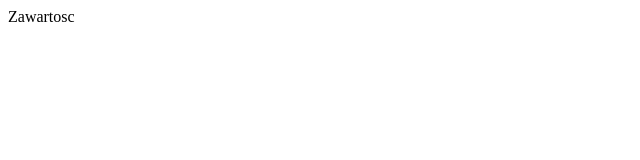
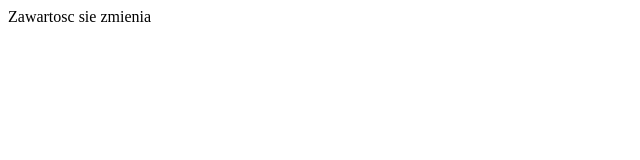
Before and after one commit to ardianorzol/ProgUzytkowe, a plain HTML site: page index.html in a window 1280 px wide. Shown: the full height of the page, 0-640 px from the left. Drawn offline with Linux system fonts and the light colour scheme.

Commit message:
zmiany w plikach

```diff
--- a/index.html
+++ b/index.html
@@ -1,4 +1,4 @@
 <html>
 <head><title>index</title></head>
-<body>Zawartosc</body>
+<body>Zawartosc sie zmienia</body>
 </html>
```
Also changed, not shown: 1 other file.
